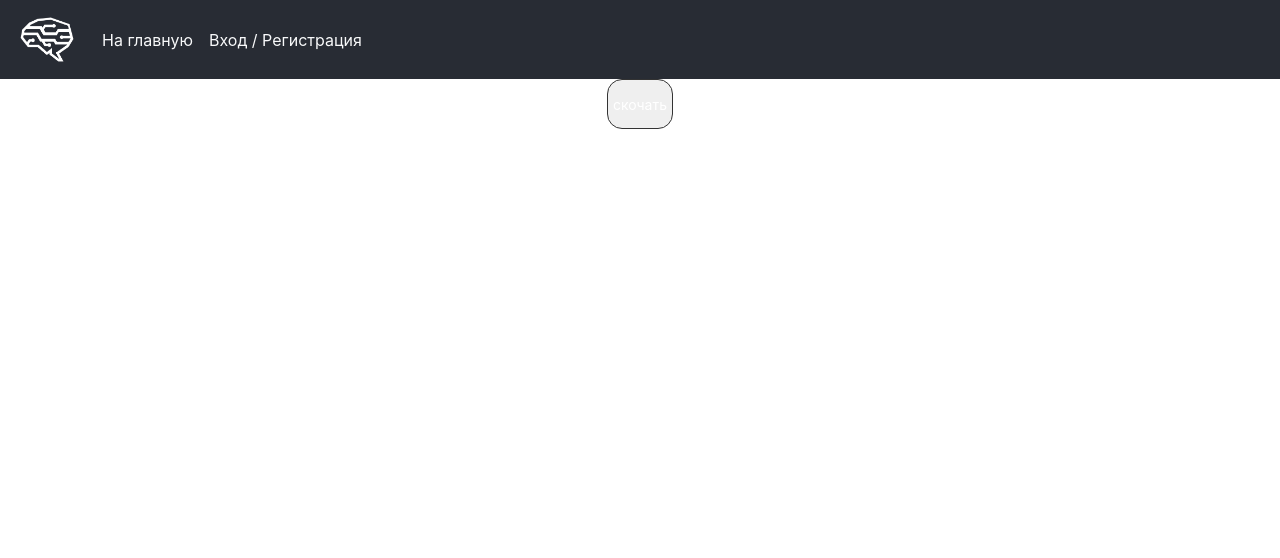
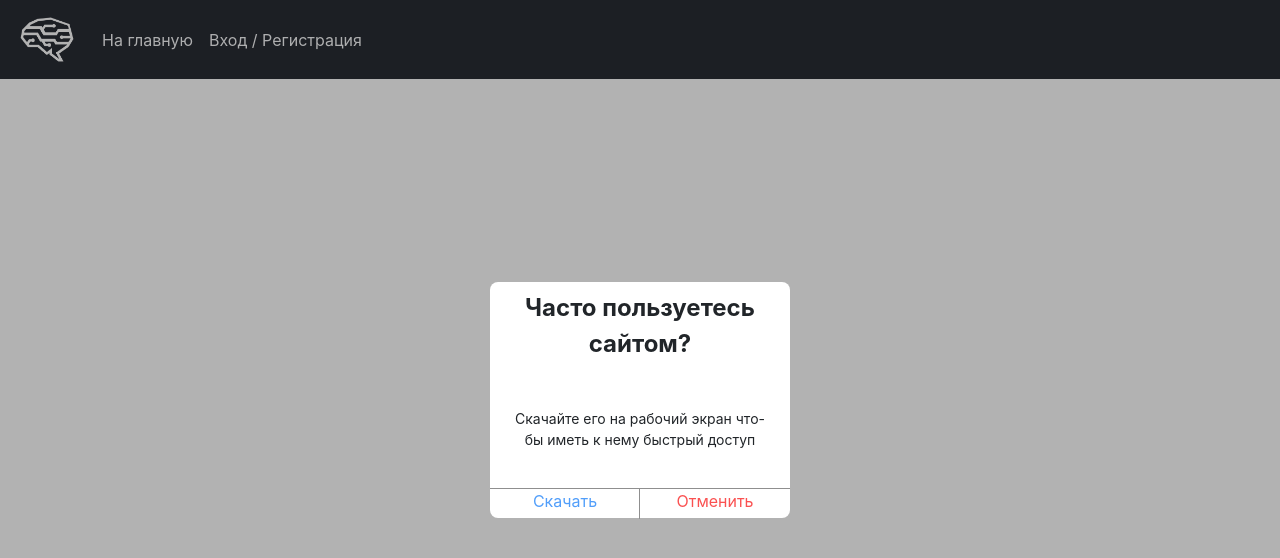
Before and after one commit to GalileoGaliley/pwa-react, a React (Create React App) app in the folder client/: page / in a window 1280 px wide. Shown: the top 558 px of the page. Built offline with nearby package versions, Linux system fonts and the light colour scheme.

Commit message:
ADD button install

```diff
--- a/client/src/App.css
+++ b/client/src/App.css
@@ -350,6 +350,79 @@
   text-align: left;
 }
 
+.install-modal-back {
+  position: absolute;
+  top: 0;
+  left: 0;
+  background-color: rgba(0, 0, 0, 0.3);
+  width: 100vw;
+  height: 100vh;
+  display: flex;
+  flex-direction: row;
+  justify-content: center;
+  align-items: center;
+}
+
+.install-modal-body {
+  background-color: white;
+  width: 300px;
+  height: auto;
+  border-radius: 8px;
+  display: flex;
+  flex-direction: column;
+  justify-content: space-between;
+  gap: 30px;
+}
+
+.install-modal-title {
+  font-size: 24px;
+  text-align: center;
+  padding: 8px 24px;
+  font-weight: 700;
+}
+
+.install-modal-message {
+  font-size: 14px;
+  text-align: center;
+  padding: 8px 24px;
+  font-weight: 400;
+}
+
+.install-modal-button-container {
+  padding: 0;
+  height: 30px;
+  position: relative;
+  border-top: 1px solid #8f8f8f;
+  display: flex;
+  flex-direction: row;
+  justify-content: space-between;
+}
+
+.install-modal-button {
+  width: 100%;
+  text-align: center;
+  cursor: pointer;
+}
+
+.install-modal-button-accept {
+  color: #519efa;
+}
+
+.install-modal-button-cancel {
+  color: #fa5151;
+}
+
+.install-modal-vertical-line {
+  width: 1px;
+  height: 30px;
+
+  background: #8f8f8f;
+  position: absolute;
+  top: 0;
+  left: calc(50% - 1px);
+}
+
+
 .default-action-container {
   background-color: #4b8347;
 }
--- a/client/src/App.js
+++ b/client/src/App.js
@@ -1,4 +1,4 @@
-import React, {useEffect} from "react";
+import React, {useEffect, useState} from "react";
 
 import './App.css';
 import { Provider } from 'react-redux';
@@ -14,9 +14,11 @@ const faviconPaths = [
 ];
 
 function App() {
+  const [showModal, setShowModal] = useState(false);
 
   useEffect(() => {
     const href = window.location.href;
+
     const found = faviconPaths.find(item => href.includes(item));
     const domainName = found ? found : 'default';
     const path = `icons/favicons/${domainName}/favicon_package`;
@@ -63,34 +65,70 @@ function App() {
   window.addEventListener('beforeinstallprompt', (e) => {
     e.preventDefault();
     deferredPrompt = e;
-    // Показать вашу кнопку или баннер для установки
-    showInstallButton();
   });
 
   function showInstallButton() {
-    const installButton = document.getElementById('installButton');
-    installButton.style.display = 'block';
-    installButton.addEventListener('click', () => {
     deferredPrompt.prompt();
     deferredPrompt.userChoice.then((choiceResult) => {
       if (choiceResult.outcome === 'accepted') {
         console.log('Пользователь согласился установить приложение');
+        localStorage.setItem('installed', 'true');
       } else {
         console.log('Пользователь отказался устанавливать приложение');
+        // sessionStorage.setItem('no_installed', 'true');
+
       }
       deferredPrompt = null;
     });
-    });
   }
 
+  const InstallModal = () => {
+    return (
+      <div className={'install-modal-back'}>
+        <div className={'install-modal-body'}>
+          <div className={'install-modal-title'}>
+            Часто пользуетесь
+            <br/>
+            сайтом?
+          </div>
+          <div className={'install-modal-message'}>
+            Скачайте его на рабочий экран что-бы иметь к нему быстрый доступ
+          </div>
+          <div className={'install-modal-button-container'}>
+            <div onClick={() => {
+              showInstallButton();
 
+            }} className={'install-modal-button install-modal-button-accept'}>
+              Скачать
+            </div>
+            <div className={'install-modal-vertical-line'}>
+
+            </div>
+            <div onClick={() => {
+              setShowModal(false);
+            }} className={'install-modal-button install-modal-button-cancel'}>
+              Отменить
+            </div>
+          </div>
+        </div>
+      </div>
+    )
+  }
+
+  useEffect(() => {
+    const installed = localStorage.getItem('installed');
+    // const sessionNotInstalled = sessionStorage.getItem('no_installed')
+    if (!installed || installed !== 'true') {
+      setShowModal(true);
+    }
+  }, []);
   return (
     <Provider store={store}>
       <div className="App">
         <Router/>
-        <button className={'button'} id={'installButton'} onClick={showInstallButton}> скочать</button>
       </div>
       <Toast />
+      {showModal ? (<InstallModal />) : null}
     </Provider>
   );
 }
```
Lines whose indentation alone changed are shown as unchanged.
